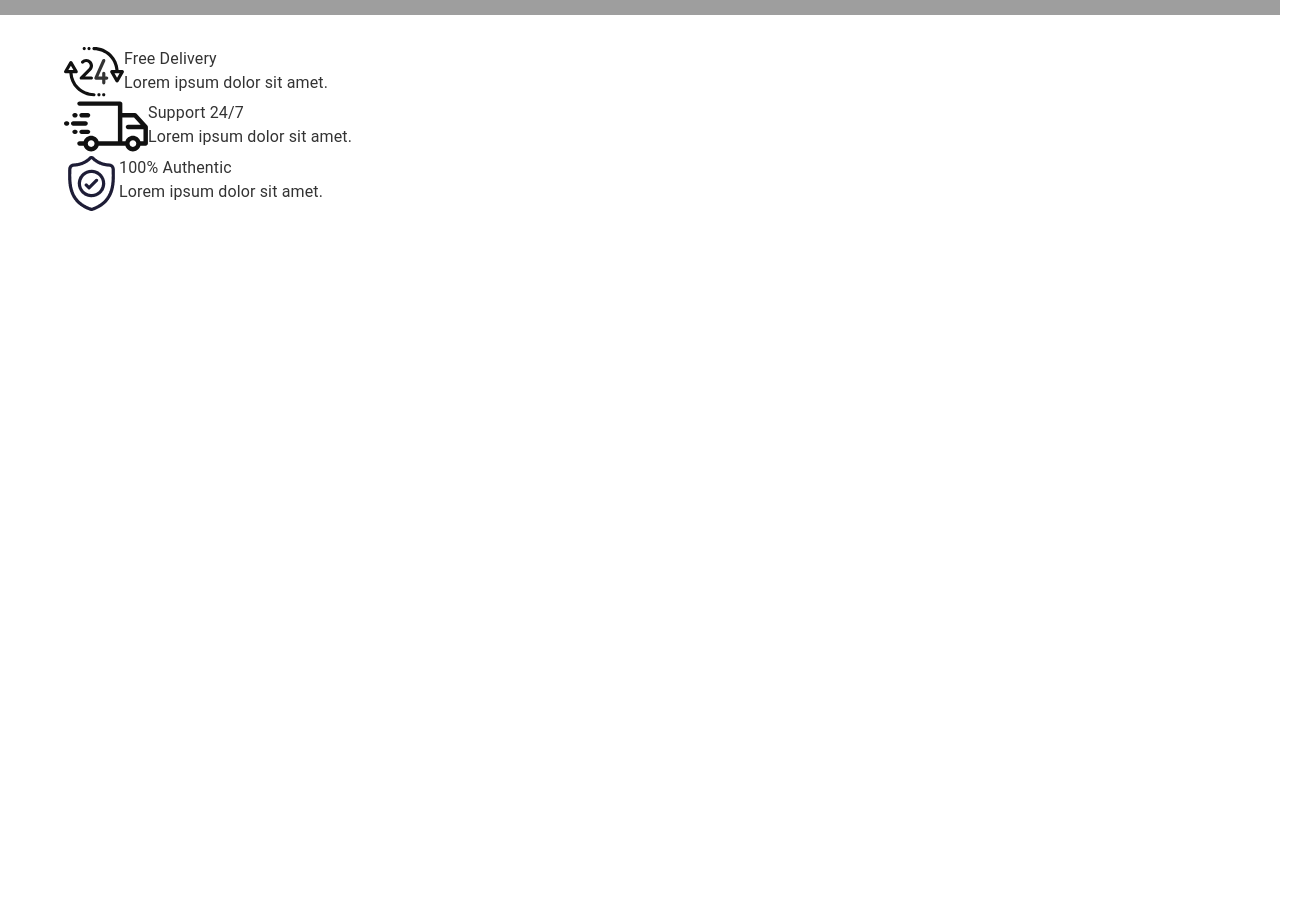
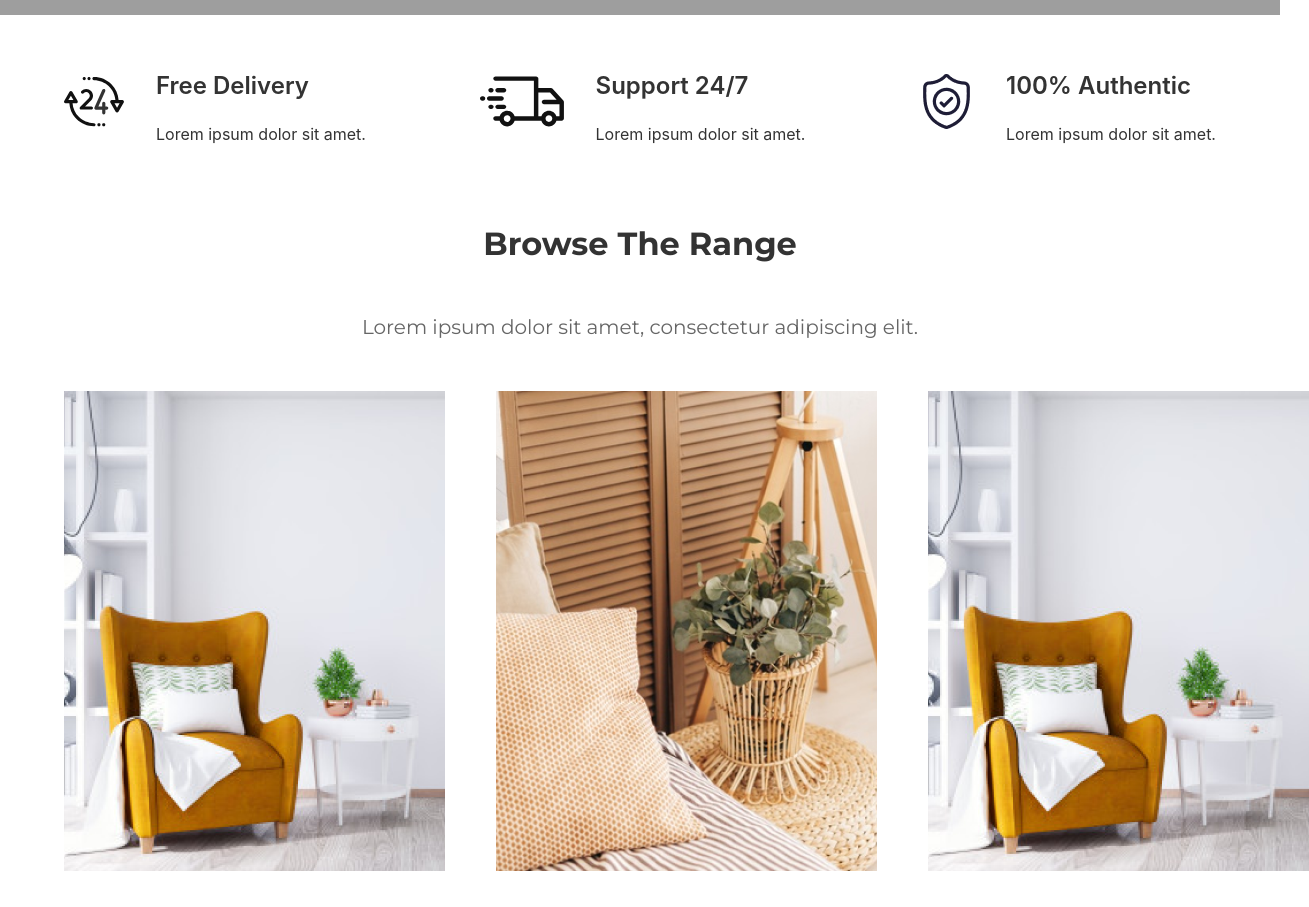
Before and after one commit to masterharsh639/Furniture-landing-Page, a React (Create React App) app: page / in a window 1280 px wide. Shown: the part 900-1807 px from the top of the page, 1309 px wide, since content can reach past the window. Before the commit the page ends 1147 px from the top, so only its background shows below. Built offline with nearby package versions, Linux system fonts and the light colour scheme; grey boxes are pictures that could not be loaded.

Commit message:
browse section

```diff
--- a/src/App.tsx
+++ b/src/App.tsx
@@ -1,15 +1,18 @@
-import './App.css';
-import Header from './Component/HeaderSection/Header';
-import HeroSection from './Component/Hero/HeroSection';
-import RectangleComponent from './Containers/Rectangle/RectangleComponent';
-
+import "./App.css";
+import BrowseRange from "./Component/BrowseRange/BrowseRange";
+import Header from "./Component/HeaderSection/Header";
+import HeroSection from "./Component/Hero/HeroSection";
+import Inspiration from "./Component/InspirationSection/Inspiration";
+import RectangleComponent from "./Containers/Rectangle/RectangleComponent";
 
 function App() {
   return (
     <div>
-      <Header/>
-      <HeroSection/>
-      <RectangleComponent/>
+      <Header />
+      <HeroSection />
+      <RectangleComponent />
+      {/* <Inspiration /> */}
+      <BrowseRange />
     </div>
   );
 }
--- /dev/null
+++ b/src/Component/BrowseRange/BrowseRange.tsx
@@ -0,0 +1,31 @@
+import Grid from "@mui/material/Grid";
+import Heading from "../../Containers/PremiumHeading/Heading";
+import "./browserange.css";
+import image99 from "../../assests/image99.png";
+import image101 from "../../assests/image101.png";
+
+const BrowseRange = () => {
+  return (
+    <Grid container>
+      <Grid item xs={12}>
+        <Heading
+          title="Browse The Range"
+          paragraph="Lorem ipsum dolor sit amet, consectetur adipiscing elit."
+        />
+      </Grid>
+      <Grid xs={12} display={"flex"} justifyContent={"space-between"} className="page-section" >
+        <Grid xs={3}>
+          <img src={image99} alt="image99" />
+        </Grid>
+        <Grid xs={3}>
+          <img src={image101} alt="image99" />
+        </Grid>
+        <Grid xs={3}>
+          <img src={image99} alt="image99" />
+        </Grid>
+      </Grid>
+    </Grid>
+  );
+};
+
+export default BrowseRange;
--- /dev/null
+++ b/src/Component/InspirationSection/Inspiration.tsx
@@ -0,0 +1,9 @@
+import React from 'react'
+
+const Inspiration = () => {
+  return (
+    <div>Inspiration</div>
+  )
+}
+
+export default Inspiration
--- a/src/Containers/Heading/IconHeading.tsx
+++ b/src/Containers/Heading/IconHeading.tsx
@@ -9,13 +9,13 @@ export interface IconProps {
 
 const IconHeading = ({ title, paragraph, logo }: IconProps) => {
   return (
-    <Grid container>
+    <Grid container className="icon-section">
       <Grid item>
         <img src={logo} alt="logo1" />
       </Grid>
-      <Grid>
-        <Typography  className="reactangle-heading">{title}</Typography>
-        <Typography className="reactangle-para">{paragraph}</Typography>
+      <Grid item className="text-section">
+        <p  className="reactangle-heading">{title}</p>
+        <p className="reactangle-para">{paragraph}</p>
       </Grid>
     </Grid>
   );
--- a/src/Containers/Heading/iconheading.css
+++ b/src/Containers/Heading/iconheading.css
@@ -1,5 +1,5 @@
 .Iconheading {
-  background: #F2F5FF;
+  background: #f2f5ff;
   display: flex;
   flex-direction: row;
 }
@@ -15,3 +15,12 @@
   font-size: 16px;
   font-weight: 400;
 }
+
+.icon-section {
+  display: flex;
+  align-items: center;
+}
+
+.text-section{
+  margin-left: 2rem !important;
+}
--- a/src/Containers/PremiumHeading/Heading.tsx
+++ b/src/Containers/PremiumHeading/Heading.tsx
@@ -1,7 +1,22 @@
-const Heading = () => {
-  return (
-    <div>Heading</div>
-  )
+import { Grid } from "@mui/material";
+import "./heading.css";
+
+interface PremiumHeadingProps {
+  title: string;
+  paragraph: string;
 }
 
-export default Heading
+const Heading = ({ title, paragraph }: PremiumHeadingProps) => {
+  return (
+    <Grid container xs={12} className="premium-section">
+      <Grid xs={12}>
+        <p className="premium-heading basic-css">{title}</p>
+      </Grid>
+      <Grid xs={12}>
+        <p className="premium-para basic-css">{paragraph}</p>
+      </Grid>
+    </Grid>
+  );
+};
+
+export default Heading;
--- a/src/Containers/PremiumHeading/heading.css
+++ b/src/Containers/PremiumHeading/heading.css
@@ -0,0 +1,14 @@
+.premium-heading {
+  color: var(--font-color, #333);
+  font-size: 32px;
+  font-weight: 700;
+  text-align: center;
+}
+
+.premium-para {
+  color: var(--font-color-1, #666);
+  text-align: center;
+  font-family: Montserrat;
+  font-size: 20px;
+  font-weight: 400;
+}
--- a/src/Containers/Rectangle/RectangleComponent.tsx
+++ b/src/Containers/Rectangle/RectangleComponent.tsx
@@ -1,19 +1,40 @@
-import { Grid } from '@mui/material'
-import IconHeading from '../Heading/IconHeading';
-import logo1 from '../../assests/Group2.svg';
-import logo2 from '../../assests/Group.svg';
-import logo3 from '../../assests/shield.svg';
-
-
+import { Grid } from "@mui/material";
+import IconHeading from "../Heading/IconHeading";
+import logo1 from "../../assests/Group2.svg";
+import logo2 from "../../assests/Group.svg";
+import logo3 from "../../assests/shield.svg";
 
 const RectangleComponent = () => {
   return (
-    <Grid className='page-section iconHeading'>
-        <IconHeading title="Free Delivery" paragraph="Lorem ipsum dolor sit amet." logo={logo1}/>
-        <IconHeading title="Support 24/7" paragraph="Lorem ipsum dolor sit amet." logo={logo2} />
-        <IconHeading title="100% Authentic" paragraph="Lorem ipsum dolor sit amet." logo={logo3} />
+    <Grid
+      className="page-section iconHeading"
+      display={"flex"}
+      justifyContent={"space-between"}
+      flexDirection={"row"}
+    >
+      <Grid>
+        <IconHeading
+          title="Free Delivery"
+          paragraph="Lorem ipsum dolor sit amet."
+          logo={logo1}
+        />
+      </Grid>
+      <Grid>
+        <IconHeading
+          title="Support 24/7"
+          paragraph="Lorem ipsum dolor sit amet."
+          logo={logo2}
+        />
+      </Grid>
+      <Grid>
+        <IconHeading
+          title="100% Authentic"
+          paragraph="Lorem ipsum dolor sit amet."
+          logo={logo3}
+        />
+      </Grid>
     </Grid>
-  )
-}
+  );
+};
 
-export default RectangleComponent
+export default RectangleComponent;
--- a/src/Containers/Rectangle/rectanglecomponent.css
+++ b/src/Containers/Rectangle/rectanglecomponent.css
@@ -1,3 +1,3 @@
-.iconHeading{
-
+.icon-heading{
+    background-color: aqua !important;
 }
```
Also changed, not shown: src/Component/BrowseRange/browserange.css (added), src/Component/InspirationSection/inspiration.css (added), src/assests/image101.png (added), src/assests/image99.png (added).
